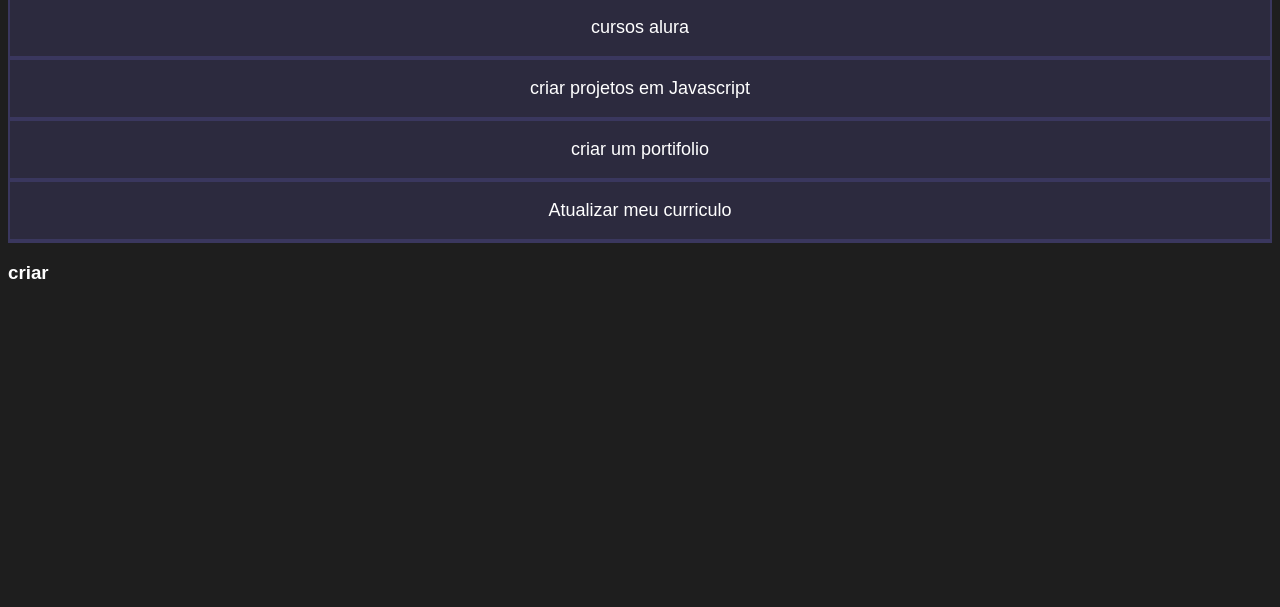
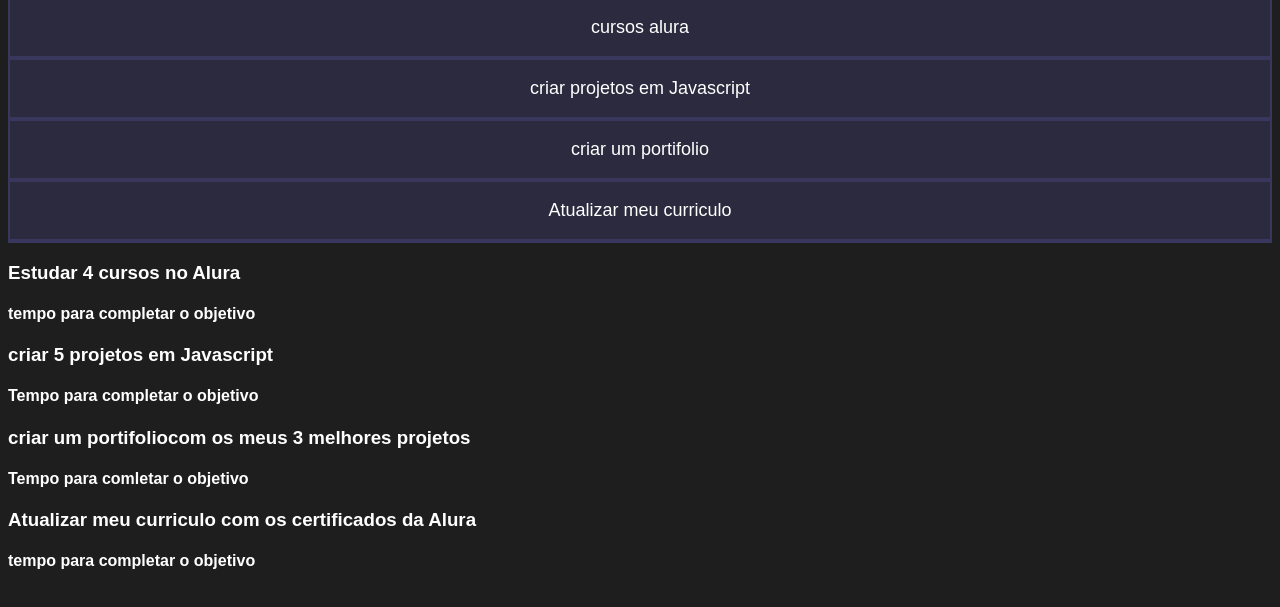
Before and after one commit to Eloysavitoria/minhas_metas, a plain HTML site: page index.html in a window 1280 px wide. Shown: the part 69-676 px from the top of the page. Drawn offline with Linux system fonts and the light colour scheme.

Commit message:
Add files via upload

```diff
--- a/index.html
+++ b/index.html
@@ -19,7 +19,22 @@
 
     <div class="abas-textos">
     <div class="aba-conteudo">
-        <h3 class="abas-conteudo-titulo-princpal">criar</h3>
+        <h3 class="aba-conteudo-titulo-princpal">Estudar 4 cursos no Alura</h3>
+        <h4 class="aba-conteudo-titulo-secundario">tempo para completar o objetivo</h4>
+    </div>
+    <div class="aba-conteudo">
+        <h3 class="aba-conteudo-titulo-princpal">criar 5 projetos em Javascript</h3>
+        <h4 class="aba-conteudo-titulo-secundario">Tempo para completar o objetivo </h4>
+        </div>
+
+    <div class="aba-conteudo">
+        <h3 class="aba-conteudo-titulo-princpal">criar um portifoliocom os meus 3 melhores projetos</h3>
+      <h4 class="aba-conteudo-titulo-secundario">Tempo para comletar o objetivo</h4>
+    </div>
+
+    <div class="aba-conteudo">
+        <h3 class="aba-conteudo-titulo-princpal">Atualizar meu curriculo com os certificados da Alura</h3>
+        <h4 class="aba-conteudo-titulo-secundario">tempo para completar o objetivo</h4>
     </div>
     </div>
 </section>
```
